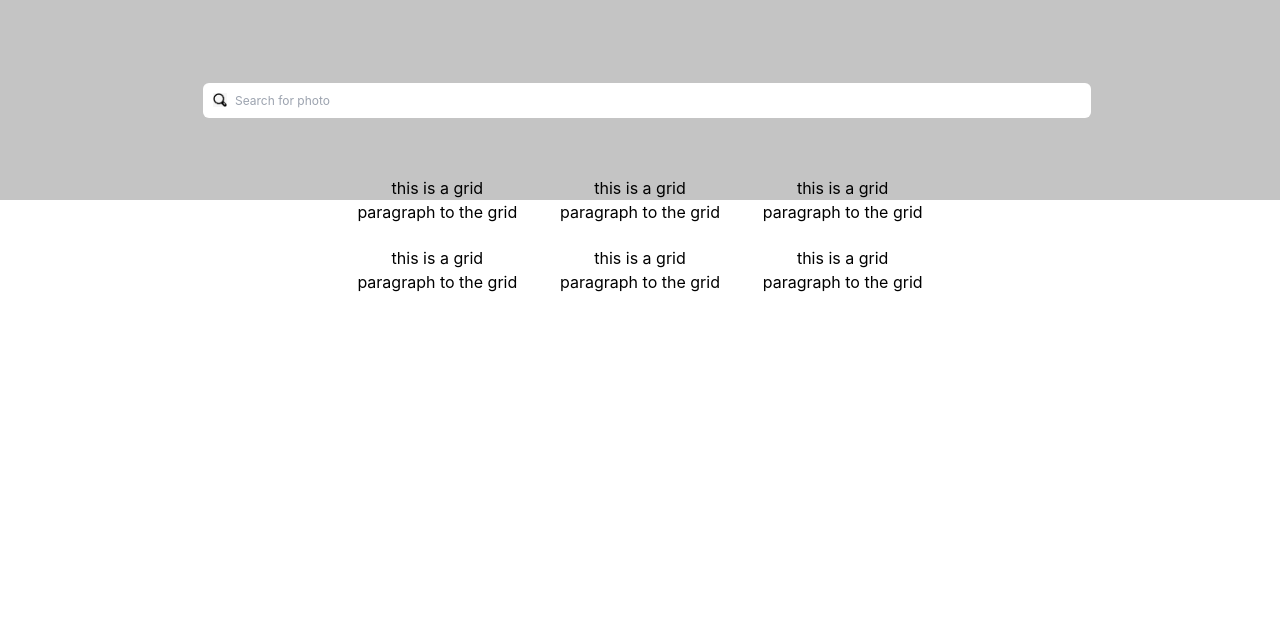
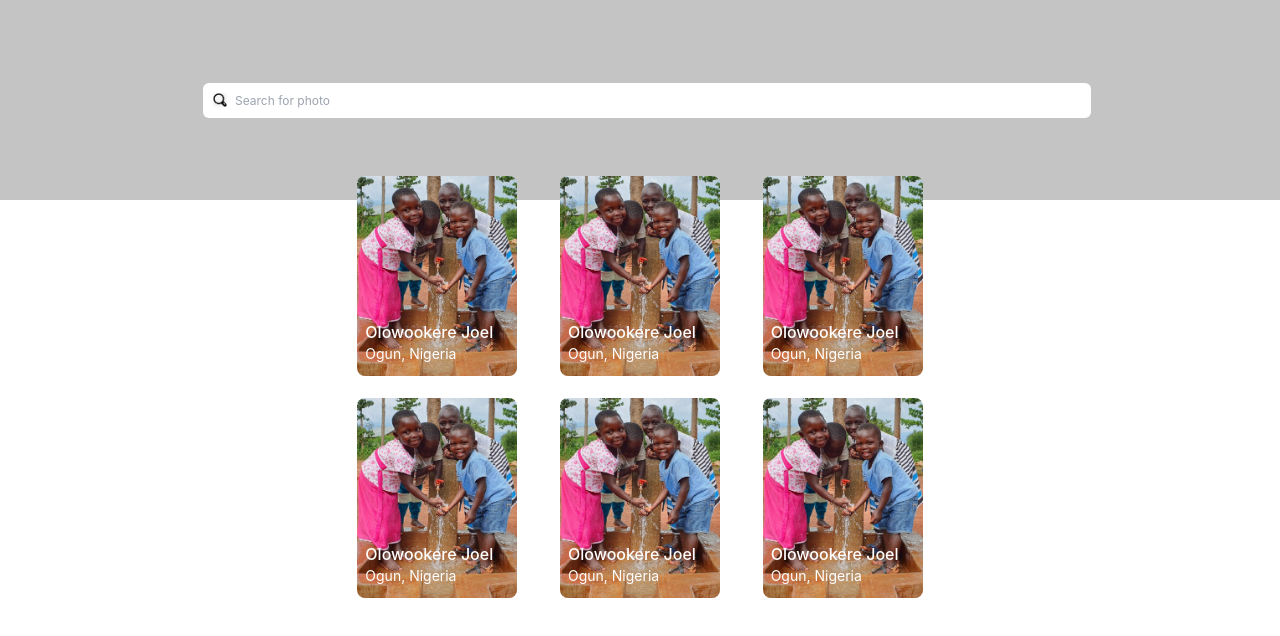
Before and after one commit to marvy-codes/miniUnsplashClone, a React (Create React App) app: page / in a window 1280 px wide. Shown: the top 636 px of the page. Built offline with nearby package versions, Linux system fonts and the light colour scheme.

Commit message:
added grid layout

```diff
--- a/package.json
+++ b/package.json
@@ -6,6 +6,7 @@
     "@testing-library/jest-dom": "^5.16.5",
     "@testing-library/react": "^13.3.0",
     "@testing-library/user-event": "^13.5.0",
+    "axios": "^0.27.2",
     "react": "^18.2.0",
     "react-dom": "^18.2.0",
     "react-scripts": "5.0.1",
--- /dev/null
+++ b/src/api/api.js
@@ -0,0 +1,9 @@
+import axios from 'axios'
+const BASE_URL = process.env.BASE_URL
+
+
+export default {
+    getPictures(collection = "african"){
+        return axios.get(`${BASE_URL}/search/collections?client_id=ZXaM2mCLBFXR3X1Cf-PjYSTijKgYGl2LHVlztgdVT70&query=${collection}&page=90`)
+    }
+}
--- a/src/components/Landing.js
+++ b/src/components/Landing.js
@@ -4,14 +4,45 @@ function Landing() {
     return (
         <div>
             <SearchBar />
-            <div className=" h-[140px] max-w-screen-2xl mx-4 sm:mx-8 md:mx-12 2xl:px-[158px] 2xl:mx-auto -translate-y-6">
-                <div className="text-center mx-auto grid grid-cols-2 md:grid-cols-3 gap-x-[32px] gap-y-[22px] max-w-xl">
-                    <div><h1>this is a grid</h1> <p>paragraph to the grid</p></div>
-                    <div><h1>this is a grid</h1> <p>paragraph to the grid</p></div>
-                    <div><h1>this is a grid</h1> <p>paragraph to the grid</p></div>
-                    <div><h1>this is a grid</h1> <p>paragraph to the grid</p></div>
-                    <div><h1>this is a grid</h1> <p>paragraph to the grid</p></div>
-                    <div><h1>this is a grid</h1> <p>paragraph to the grid</p></div>
+           {/* {fetching? comp : comp} */}
+           <div className="h-[140px] max-w-screen-2xl mx-4 sm:mx-8 md:mx-12 2xl:px-[158px] 2xl:mx-auto -translate-y-6">
+                <div className="mx-auto grid grid-cols-2 sm:grid-cols-3 gap-x-[32px] gap-y-[22px] max-w-[340px] sm:max-w-xl">
+                    <div className="justify-self-center bg-[url('/src/assets/africa.jpeg')] w-[160px] h-[200px] rounded-lg bg-cover">
+                        <div className="ml-2 mt-36">
+                            <h1 className="font-medium text-[#FFFF]">Olowookere Joel</h1>
+                            <p className="text-sm font-small text-[#FFFF]">Ogun, Nigeria</p>
+                        </div>
+                    </div>
+                    <div className="justify-self-center bg-[url('/src/assets/africa.jpeg')] w-[160px] h-[200px] rounded-lg bg-cover">
+                        <div className="ml-2 mt-36">
+                            <h1 className="font-medium text-[#FFFF]">Olowookere Joel</h1>
+                            <p className="text-sm font-small text-[#FFFF]">Ogun, Nigeria</p>
+                        </div>
+                    </div>
+                    <div className="justify-self-center bg-[url('/src/assets/africa.jpeg')] w-[160px] h-[200px] rounded-lg bg-cover">
+                        <div className="ml-2 mt-36">
+                            <h1 className="font-medium text-[#FFFF]">Olowookere Joel</h1>
+                            <p className="text-sm font-small text-[#FFFF]">Ogun, Nigeria</p>
+                        </div>
+                    </div>
+                    <div className="justify-self-center bg-[url('/src/assets/africa.jpeg')] w-[160px] h-[200px] rounded-lg bg-cover">
+                        <div className="ml-2 mt-36">
+                            <h1 className="font-medium text-[#FFFF]">Olowookere Joel</h1>
+                            <p className="text-sm font-small text-[#FFFF]">Ogun, Nigeria</p>
+                        </div>
+                    </div>
+                    <div className="justify-self-center bg-[url('/src/assets/africa.jpeg')] w-[160px] h-[200px] rounded-lg bg-cover">
+                        <div className="ml-2 mt-36">
+                            <h1 className="font-medium text-[#FFFF]">Olowookere Joel</h1>
+                            <p className="text-sm font-small text-[#FFFF]">Ogun, Nigeria</p>
+                        </div>
+                    </div>
+                    <div className="justify-self-center bg-[url('/src/assets/africa.jpeg')] w-[160px] h-[200px] rounded-lg bg-cover">
+                        <div className="ml-2 mt-36">
+                            <h1 className="font-medium text-[#FFFF]">Olowookere Joel</h1>
+                            <p className="text-sm font-small text-[#FFFF]">Ogun, Nigeria</p>
+                        </div>
+                    </div>
                 </div>
             </div>
         </div>
--- a/src/components/SearchBar.js
+++ b/src/components/SearchBar.js
@@ -1,4 +1,5 @@
 import searchIcon from '../assets/searchIcon.png'
+
 function SearchBar() {
     return (
         <div className="bg-[#C4C4C4] w-full h-[140px] md:h-[200px]">
```
Also changed, not shown: src/components/Preloader.js (added), 2 other files (tests, documents, lock files or other folders).
